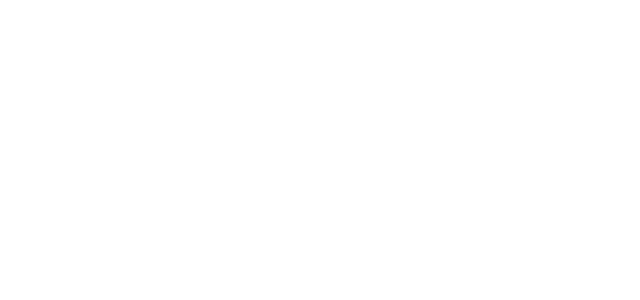
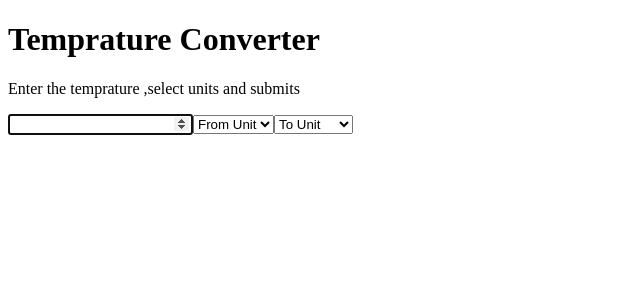
Before and after one commit to leulXllll/temperature-converter, a React (Vite) app: page / in a window 1280 px wide. Shown: the top 300 px of the page, without its empty margins (0-640 px from the left). Built offline with nearby package versions, Linux system fonts and the light colour scheme.

Commit message:
added component for converter

```diff
--- a/src/App.jsx
+++ b/src/App.jsx
@@ -1,12 +1,12 @@
 import { useState } from 'react'
-
+import Converter from './Converter'
 import './App.css'
 
 function App() {
 
   return (
     <>
-
+      <Converter/>
     </>
   )
 }
--- /dev/null
+++ b/src/Converter.jsx
@@ -0,0 +1,23 @@
+const Converter = () => {
+    return (
+        <div>
+            <h1>Temprature Converter</h1>
+            <p>Enter the temprature ,select units and submits</p>
+            <input type="number" autoFocus></input>
+            <select name="fromUnit" id="fromUnit">
+                <option value=''>From Unit</option>
+                <option value='Fahrenite'>Fahrenite</option>
+                <option value='Celsues'>Celsues</option>
+                <option value='Kelvin'>Kelvin</option>
+            </select>
+            <select name="toUnit" id="toUnit">
+                <option value=''>To Unit</option>
+                <option value='Fahrenite'>Fahrenite</option>
+                <option value='Celseus'>Celsues</option>
+                <option value='Kelvin'>Kelvin</option>
+            </select>
+        </div>
+     );
+}
+
+export default Converter;
```
